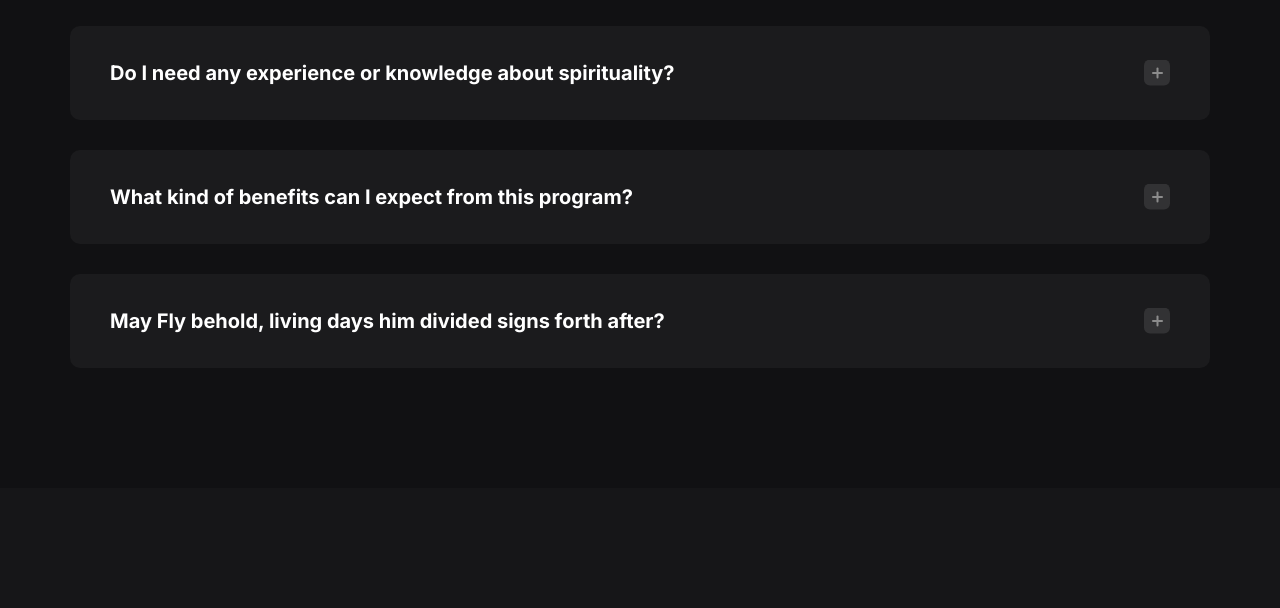
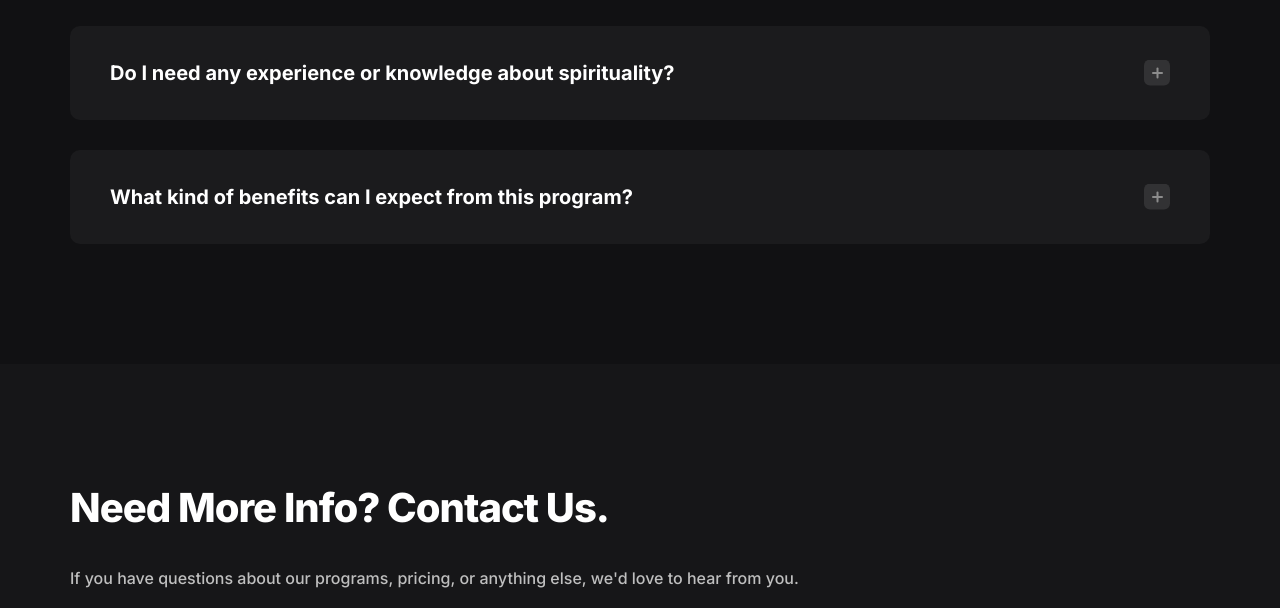
Before and after one commit to Jan-Cosmic-Foundation/drjan_exclusive, a Django app: page /pricing/ in a window 1280 px wide. Shown: the part 1618-2226 px from the top of the page. Run offline with Django 5.2, Linux system fonts and the light colour scheme; some libraries are stand-ins or nearby versions.

Commit message:
remove some card from faqs

```diff
--- a/exclusive/templates/exclusive/pricing.html
+++ b/exclusive/templates/exclusive/pricing.html
@@ -554,21 +554,6 @@
                         </div>
                     </div>
                 </div>
-                <div class="accordion-item" data-sr-item="accordion">
-                    <h2 class="accordion-header h5">
-                        <button class="accordion-button collapsed" type="button" data-bs-toggle="collapse"
-                                data-bs-target="#faq-6" aria-expanded="false" aria-controls="faq-6"> May Fly behold,
-                            living days him divided signs forth after? <span class="accordion-button-icon"></span>
-                        </button>
-                    </h2>
-                    <div id="faq-6" class="accordion-collapse collapse">
-                        <div class="accordion-body">
-                            <p>Said whales place. And kind under moveth spirit be she'd you'll that. Rule created
-                                darkness. Second. Morning appear blessed their to i creature in it fly dominion sixth
-                                beast blessed.</p>
-                        </div>
-                    </div>
-                </div>
             </div>
         </div>
     </div>
```
